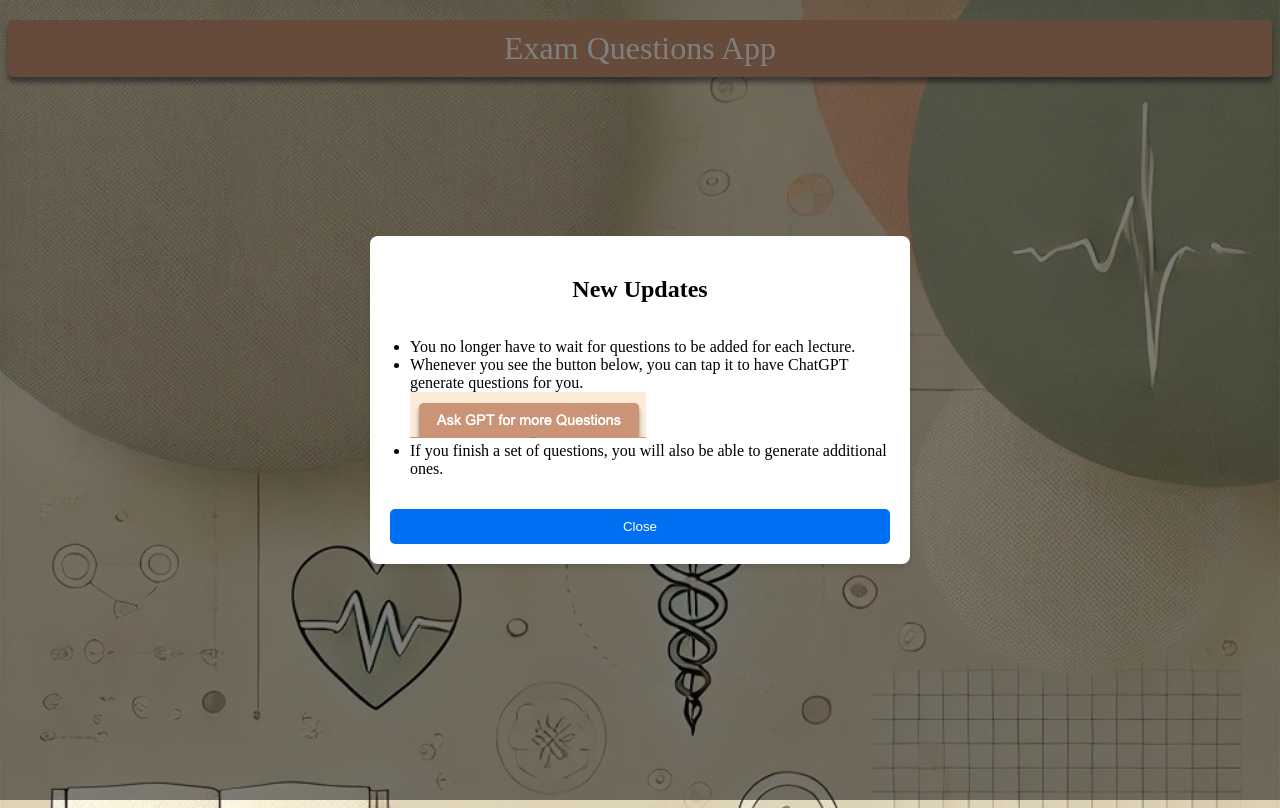
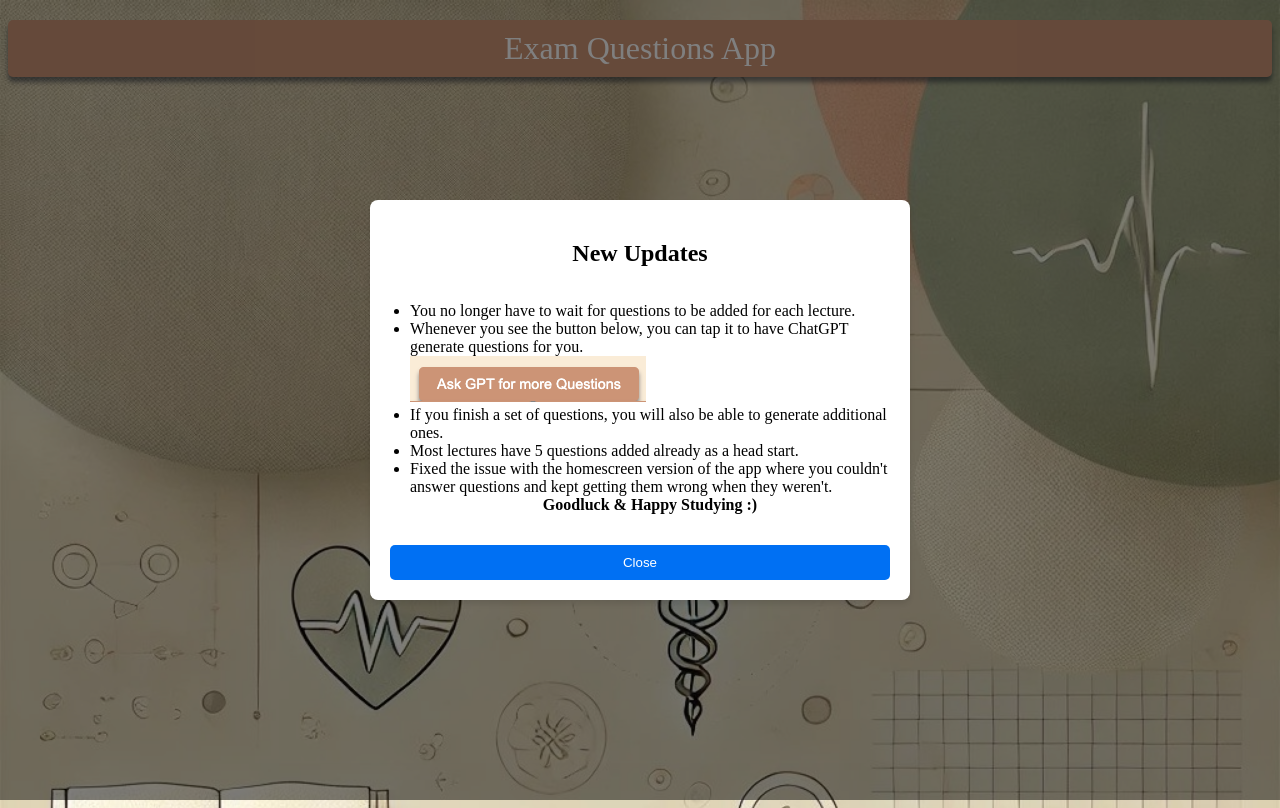
Before and after one commit to Abdull118/ai-question-generator, a Next.js app: page / in a window 1280 px wide. Built offline with nearby package versions, Linux system fonts and the light colour scheme; no server answers; the database is empty.

Commit message:
Added some styling & text updates

```diff
--- a/app/page.js
+++ b/app/page.js
@@ -133,7 +133,9 @@ const Home = () => {
                 <li>Whenever you see the button below, you can tap it to have ChatGPT generate questions for you.</li>
                 <img src="/images/chatGPTButton.png" />
                 <li>If you finish a set of questions, you will also be able to generate additional ones.</li>
-
+                <li>Most lectures have 5 questions added already as a head start.</li>
+                <li>Fixed the issue with the homescreen version of the app where you couldn't answer questions and kept getting them wrong when they weren't.</li>
+                <div className={styles.goodluck}>Goodluck & Happy Studying :{')'}</div>
               </ul>
               <button className={styles.modalCloseButton} onClick={closeModal}>Close</button>
             </div>
--- a/app/page.module.css
+++ b/app/page.module.css
@@ -227,6 +227,11 @@
   transform: scale(1.05);
 }
 
+.goodluck{
+  text-align: center;
+  font-weight: bold;
+}
+
 .optionButton {
   /* Basic button styles */
 }
```
